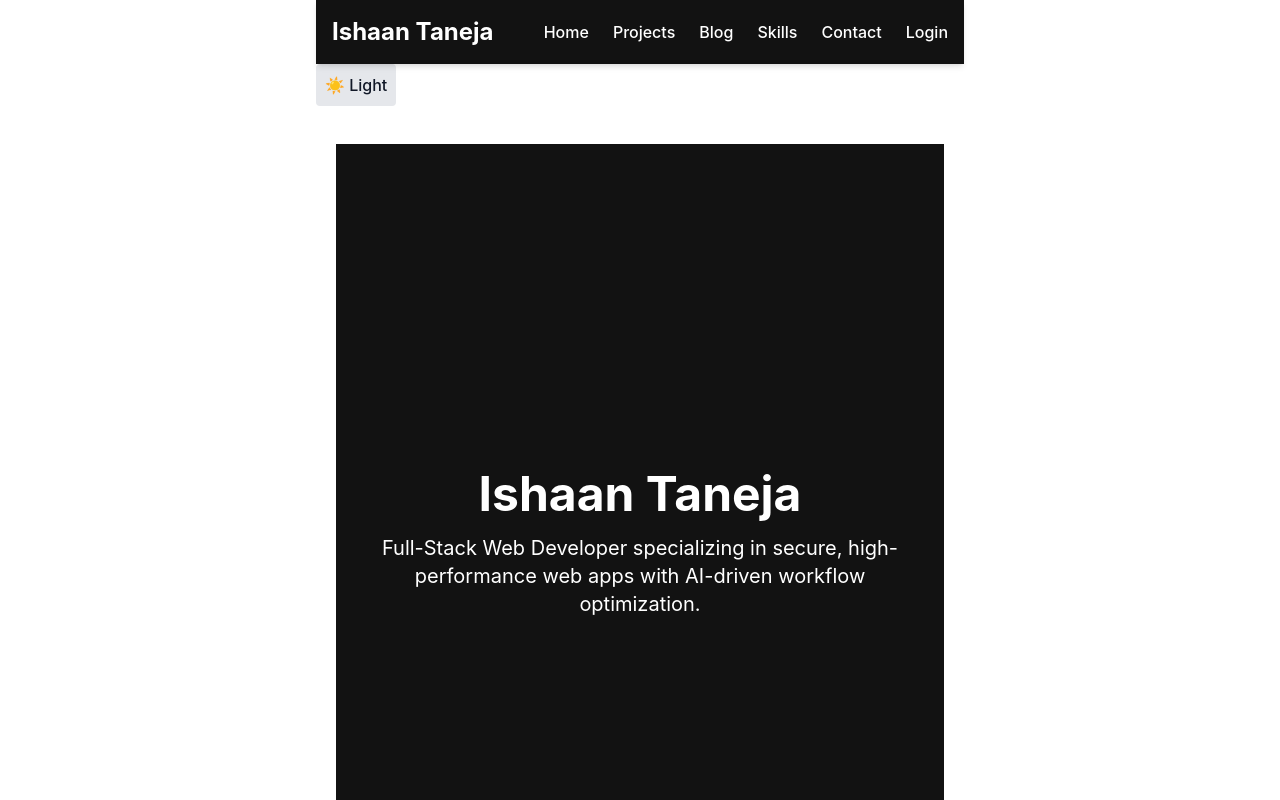
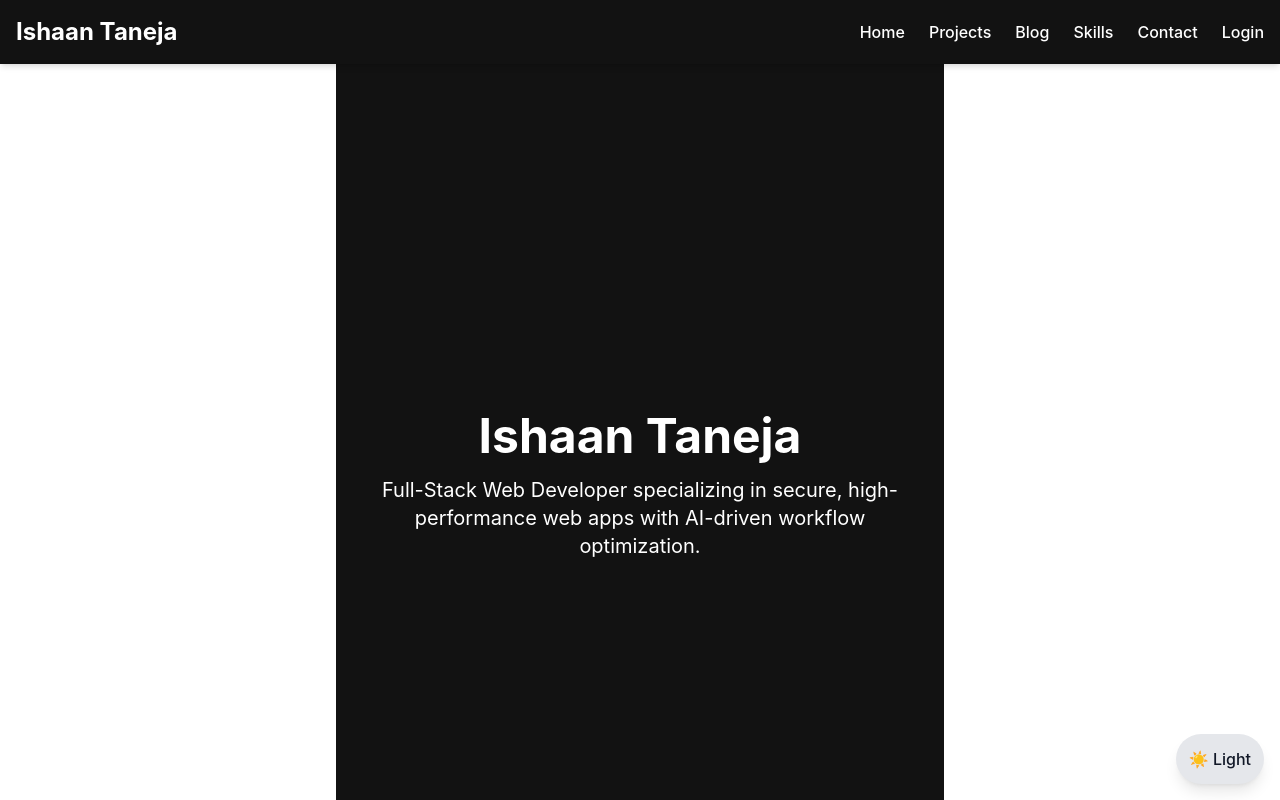
Before and after one commit to ishaantaneja/portfolio-web-frontend, a React (Vite) app: page / in a window 1280 px wide. Shown: the top 800 px of the page. Built offline with nearby package versions, Linux system fonts and the light colour scheme.

Commit message:
added text wrapping in blog section

```diff
--- a/src/components/Nav.jsx
+++ b/src/components/Nav.jsx
@@ -5,23 +5,32 @@ export default function Nav() {
   const [open, setOpen] = useState(false);
 
   return (
-    <nav className="bg-darkBg text-white sticky top-0 z-50 shadow-md">
+    <nav className="bg-darkBg text-white w-full fixed top-0 left-0 z-50 shadow-md">
       <div className="max-w-7xl mx-auto flex justify-between items-center p-4">
         <h1 className="text-2xl font-bold">Ishaan Taneja</h1>
         <button
-          className="md:hidden"
+          className="md:hidden text-2xl"
           onClick={() => setOpen(!open)}
         >
           ☰
         </button>
-        <ul className={`md:flex md:gap-6 ${open ? "flex flex-col gap-4 mt-4" : "hidden"}`}>
-          {["Home", "Projects", "Blog", "Skills", "Contact", "Login"].map((item) => (
-            <li key={item}>
-              <Link to={item === "Home" ? "/" : `/${item.toLowerCase()}`} className="hover:text-primary">
-                {item}
-              </Link>
-            </li>
-          ))}
+        <ul
+          className={`md:flex md:gap-6 md:items-center absolute md:static top-full left-0 w-full md:w-auto bg-darkBg md:bg-transparent transition-all duration-300 ${
+            open ? "flex flex-col gap-4 p-4" : "hidden md:flex"
+          }`}
+        >
+          {["Home", "Projects", "Blog", "Skills", "Contact", "Login"].map(
+            (item) => (
+              <li key={item} className="text-center md:text-left">
+                <Link
+                  to={item === "Home" ? "/" : `/${item.toLowerCase()}`}
+                  className="hover:text-primary transition-colors"
+                >
+                  {item}
+                </Link>
+              </li>
+            )
+          )}
         </ul>
       </div>
     </nav>
--- a/src/components/ThemeToggle.jsx
+++ b/src/components/ThemeToggle.jsx
@@ -4,7 +4,6 @@ export default function ThemeToggle() {
   const [darkMode, setDarkMode] = useState(false);
 
   useEffect(() => {
-    // On load, check saved theme
     const saved = localStorage.getItem("theme");
     if (saved === "dark") {
       document.documentElement.classList.add("dark");
@@ -26,7 +25,7 @@ export default function ThemeToggle() {
   return (
     <button
       onClick={toggleTheme}
-      className="p-2 rounded bg-gray-200 dark:bg-gray-800 text-gray-900 dark:text-gray-100"
+      className="fixed bottom-4 right-4 p-3 rounded-full shadow-lg bg-gray-200 dark:bg-gray-800 text-gray-900 dark:text-gray-100 hover:scale-105 transition-transform"
     >
       {darkMode ? "🌙 Dark" : "☀️ Light"}
     </button>
--- a/src/index.css
+++ b/src/index.css
@@ -61,5 +61,3 @@ button {
 button:hover {
   border-color: #646cff;
 }
-
-/* Tailwind dark mode utilities will work automatically */
--- a/src/pages/Blog.jsx
+++ b/src/pages/Blog.jsx
@@ -7,39 +7,75 @@ export default function Blog() {
   const [form, setForm] = useState({ title:"", content:"" });
   const [editing, setEditing] = useState(null);
 
-  const loadPosts = async () => { const { data } = await fetchPosts(); setPosts(data); }
+  const loadPosts = async () => {
+    const { data } = await fetchPosts();
+    setPosts(data);
+  }
+
   useEffect(()=>{ loadPosts(); },[]);
 
   const onSubmit = async (e) => {
     e.preventDefault();
     if(editing) await updatePost(editing, form);
     else await addPost(form);
-    setForm({ title:"", content:"" }); setEditing(null); loadPosts();
+    setForm({ title:"", content:"" });
+    setEditing(null);
+    loadPosts();
   };
 
   const onEdit = (p)=> setEditing(p._id) || setForm({ title:p.title, content:p.content });
   const onDelete = async (id)=> { await deletePost(id); loadPosts(); }
 
   return (
-    <section className="p-6">
+    <section className="p-6 max-w-5xl mx-auto">
       <h2 className="text-2xl font-bold mb-4">Blog</h2>
       <form onSubmit={onSubmit} className="flex flex-col gap-2 mb-6">
-        <input className="border p-2 rounded" placeholder="Title" value={form.title} onChange={e=>setForm({...form,title:e.target.value})} required />
-        <textarea className="border p-2 rounded" placeholder="Content" value={form.content} onChange={e=>setForm({...form,content:e.target.value})} required />
-        <button className="bg-blue-600 text-white px-4 py-2 rounded hover:bg-blue-700">{editing ? "Update" : "Add"}</button>
+        <input
+          className="border p-2 rounded break-words"
+          placeholder="Title"
+          value={form.title}
+          onChange={e=>setForm({...form,title:e.target.value})}
+          required
+        />
+        <textarea
+          className="border p-2 rounded break-words"
+          placeholder="Content"
+          value={form.content}
+          onChange={e=>setForm({...form,content:e.target.value})}
+          required
+        />
+        <button className="bg-blue-600 text-white px-4 py-2 rounded hover:bg-blue-700">
+          {editing ? "Update" : "Add"}
+        </button>
       </form>
 
       <ul className="space-y-4">
         <AnimatePresence>
           {posts.map(p=>(
-            <motion.li key={p._id} initial={{ opacity:0 }} animate={{ opacity:1 }} exit={{ opacity:0 }} className="border p-4 rounded flex justify-between items-start gap-2 flex-col md:flex-row">
-              <div>
-                <h3 className="font-semibold">{p.title}</h3>
-                <p className="text-gray-600">{p.content.slice(0,300)}...</p>
+            <motion.li
+              key={p._id}
+              initial={{ opacity:0 }}
+              animate={{ opacity:1 }}
+              exit={{ opacity:0 }}
+              className="border p-4 rounded flex justify-between items-start gap-2 flex-col md:flex-row"
+            >
+              <div className="min-w-0">
+                <h3 className="font-semibold break-words">{p.title}</h3>
+                <p className="text-gray-600 break-words">{p.content.slice(0,300)}...</p>
               </div>
               <div className="flex gap-2 mt-2 md:mt-0">
-                <button className="bg-yellow-400 px-2 py-1 rounded hover:bg-yellow-500" onClick={()=>onEdit(p)}>✏️</button>
-                <button className="bg-red-500 px-2 py-1 rounded hover:bg-red-600" onClick={()=>onDelete(p._id)}>❌</button>
+                <button
+                  className="bg-yellow-400 px-2 py-1 rounded hover:bg-yellow-500"
+                  onClick={()=>onEdit(p)}
+                >
+                  ✏️
+                </button>
+                <button
+                  className="bg-red-500 px-2 py-1 rounded hover:bg-red-600"
+                  onClick={()=>onDelete(p._id)}
+                >
+                  ❌
+                </button>
               </div>
             </motion.li>
           ))}
--- a/src/pages/Home.jsx
+++ b/src/pages/Home.jsx
@@ -3,7 +3,7 @@ import { motion } from "framer-motion";
 
 export default function Home() {
   return (
-    <section className="flex flex-col justify-center items-center text-center min-h-screen px-4 bg-darkBg text-white">
+    <section className="flex flex-col justify-center items-center text-center min-h-screen px-4 pt-24 bg-darkBg text-white">
       <motion.h1
         initial={{ opacity: 0, y: -20 }}
         animate={{ opacity: 1, y: 0 }}
--- a/tailwind.config.js
+++ b/tailwind.config.js
@@ -4,6 +4,7 @@ export default {
     "./index.html",
     "./src/**/*.{js,jsx,ts,tsx}",
   ],
+  darkMode: 'class',
   theme: {
     extend: {
       colors: {
```
